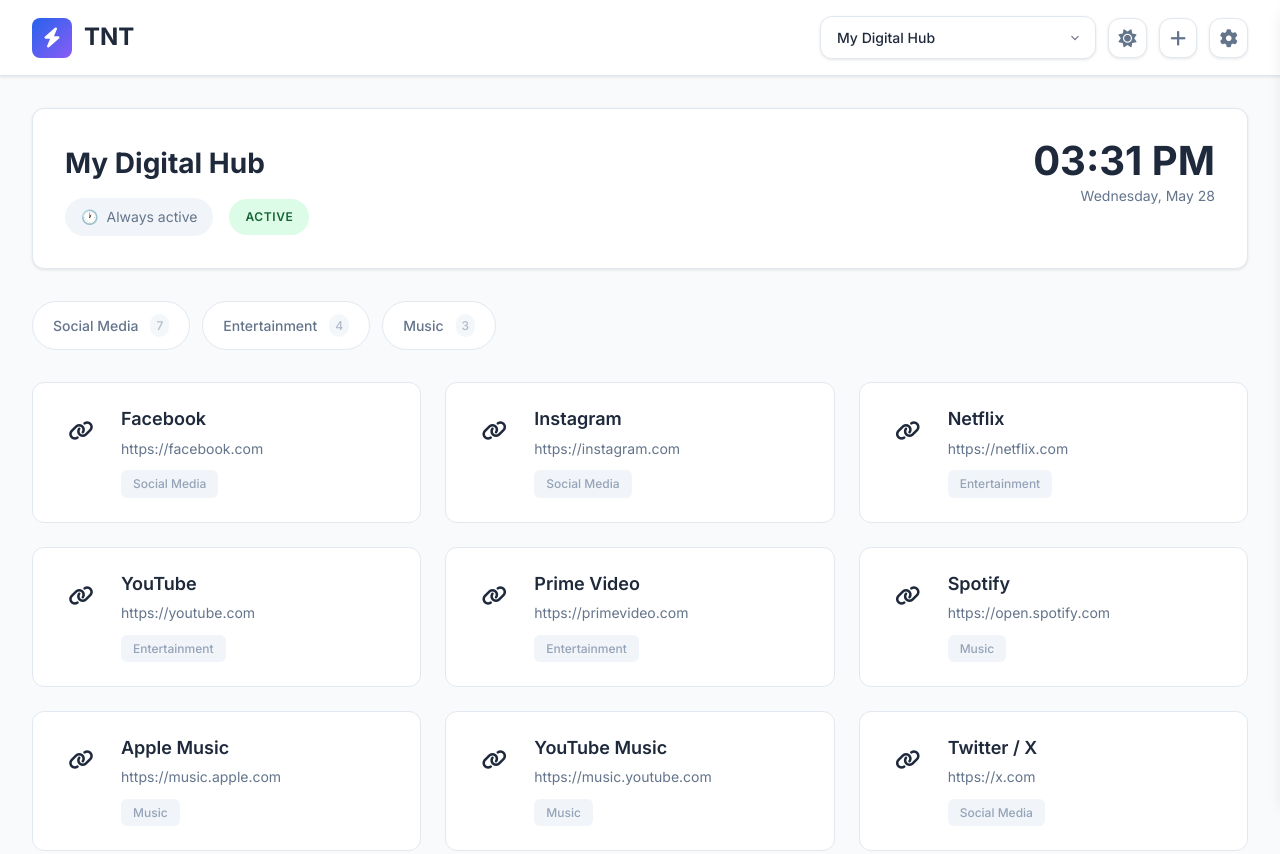
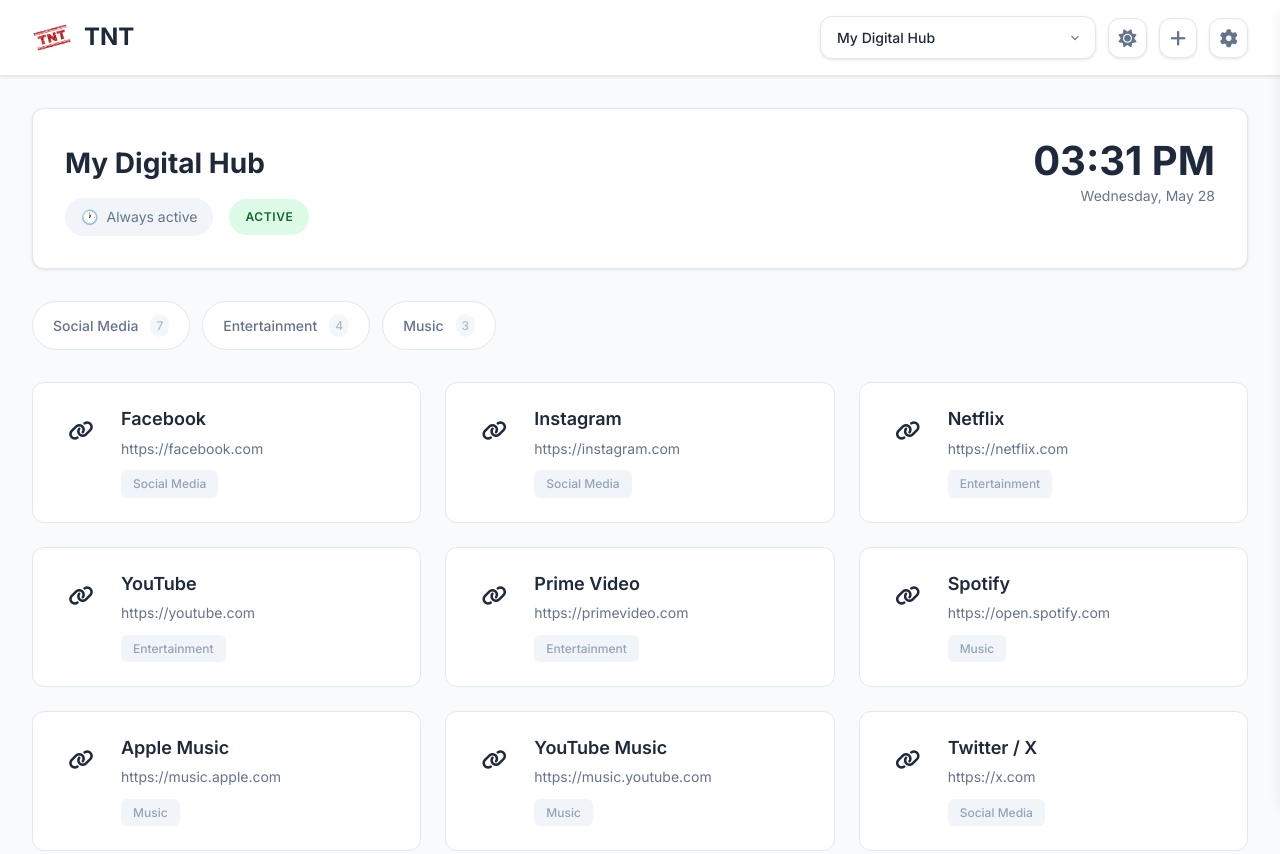
Before and after one commit to chauhan17nitin/tnt, a browser extension: page newtab.html in a window 1280 px wide. Shown: the top 854 px of the page. Drawn offline with Linux system fonts and the light colour scheme; no server answers.

Commit message:
feat: change logo at the top

```diff
--- a/newtab.html
+++ b/newtab.html
@@ -20,7 +20,7 @@
       <div class="header-content">
         <div class="logo">
           <div class="logo-icon">
-            <i class="fas fa-bolt"></i>
+            <img src="tnt_logo.jpg" alt="TNT Logo" style="width:2.5rem;height:2.5rem;object-fit:contain;" />
           </div>
           <h1>TNT</h1>
         </div>
--- a/styles.css
+++ b/styles.css
@@ -78,7 +78,8 @@
 .logo-icon {
   width: 2.5rem;
   height: 2.5rem;
-  background: linear-gradient(135deg, var(--primary), #8b5cf6);
+  /* Remove background and gradient */
+  background: none;
   border-radius: 0.5rem;
   display: flex;
   align-items: center;
```
